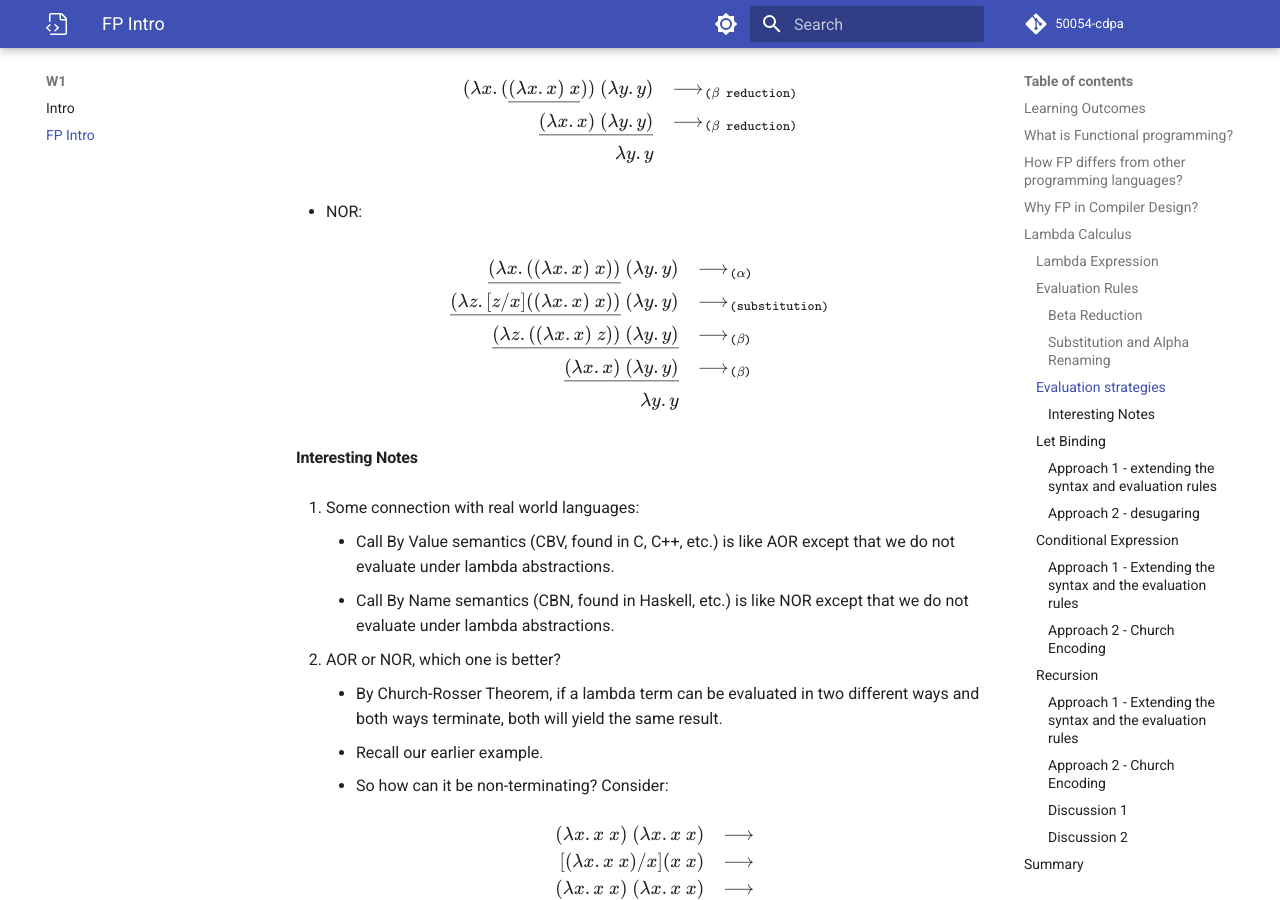
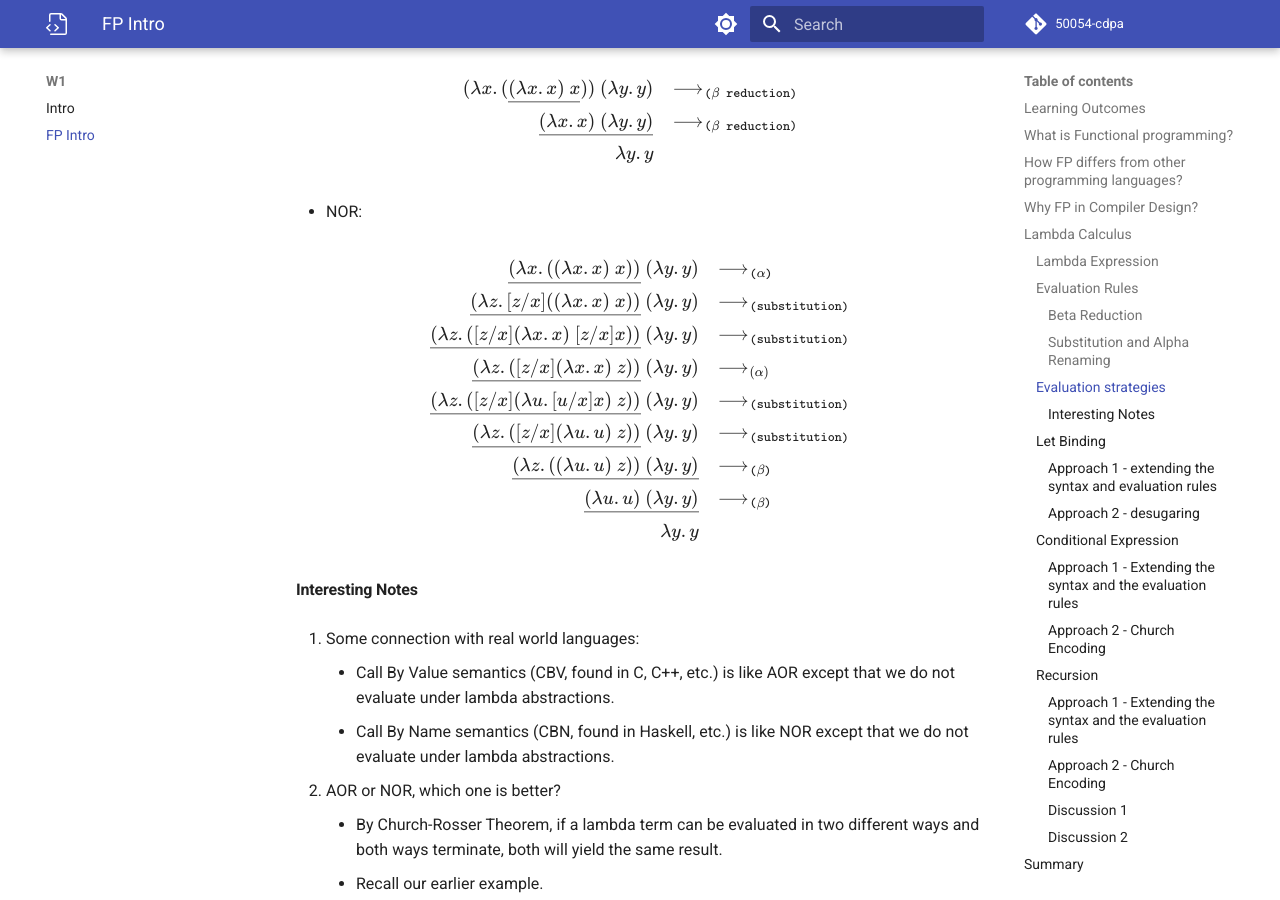
Before and after one commit to 50054-cdpa/notes_haskell, an MkDocs documentation site: the page built from docs/fp_intro.md, in a window 1280 px wide and 900 px high, scrolled down 6928 px. Built offline with MkDocs 1.6.1 and Material for MkDocs 9.7.7, drawn with Linux system fonts in a browser that asks for light colours; some web fonts are replaced; comment, search, counter and statistics services are not loaded.

Commit message:
fixed fp_intro.md

```diff
--- a/docs/fp_intro.md
+++ b/docs/fp_intro.md
@@ -316,9 +316,13 @@ $$
 \underline{(\lambda x. ((\lambda x. x)\ x))}\ (\lambda y.y)  &
 \longrightarrow_{\tt(\alpha)} \\
 \underline{(\lambda z. [z/x]((\lambda x.x)\ x))}\ (\lambda y.y) & \longrightarrow_{\tt (substitution)} \\
-\underline{(\lambda z. ((\lambda x. x)\ z))\ (\lambda y.y)}  &
+\underline{(\lambda z. ([z/x](\lambda x.x)\ [z/x]x))}\ (\lambda y.y) & \longrightarrow_{\tt (substitution)} \\
+\underline{(\lambda z. ([z/x](\lambda x.x)\ z))}\ (\lambda y.y) & \longrightarrow_{(\alpha)} \\
+\underline{(\lambda z. ([z/x](\lambda u.[u/x]x)\ z))}\ (\lambda y.y) & \longrightarrow_{\tt (substitution)} \\
+\underline{(\lambda z. ([z/x](\lambda u.u)\ z))}\ (\lambda y.y) & \longrightarrow_{\tt (substitution)} \\
+\underline{(\lambda z. ((\lambda u. u)\ z))\ (\lambda y.y)}  &
 \longrightarrow_{\tt(\beta)} \\
-\underline{(\lambda x. x)\ (\lambda y.y)} &
+\underline{(\lambda u. u)\ (\lambda y.y)} &
 \longrightarrow_{\tt (\beta)}  \\
 \lambda y.y
 \end{array}
```
